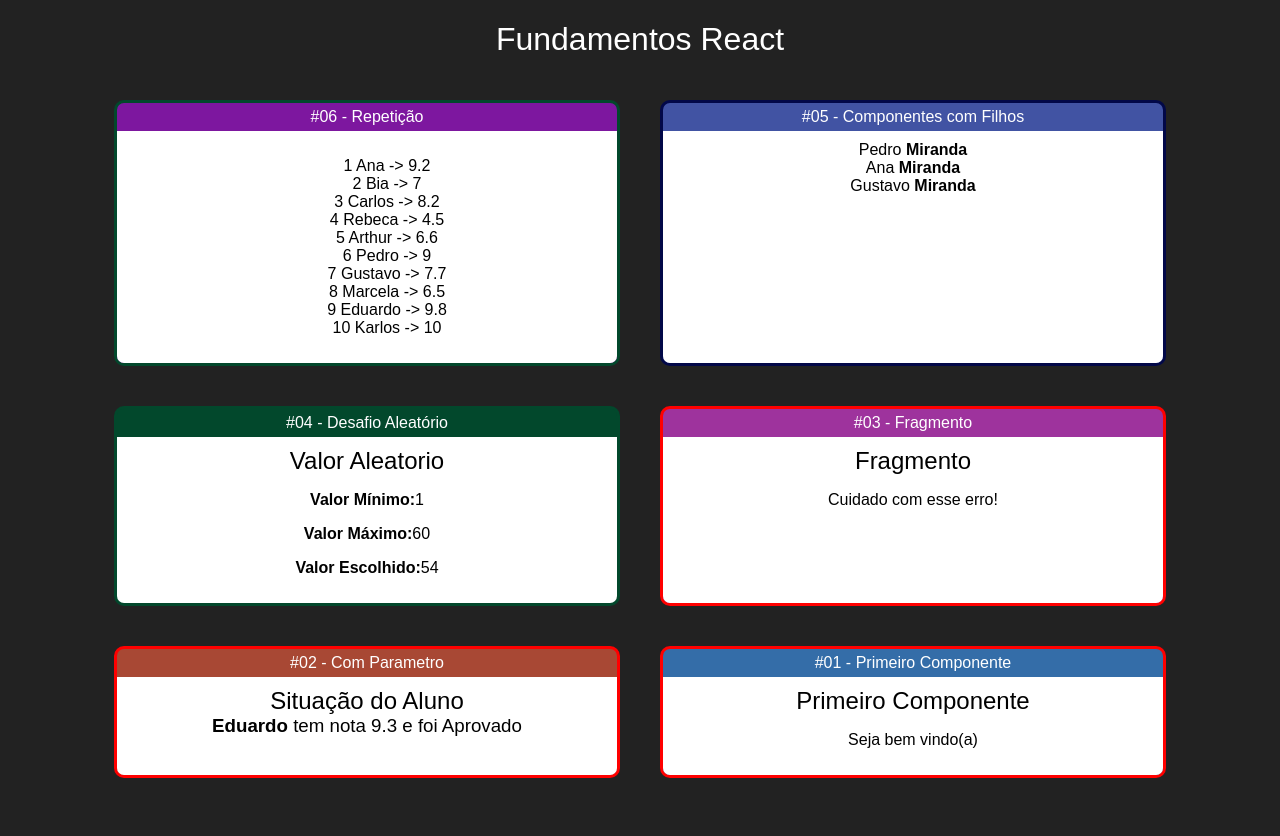
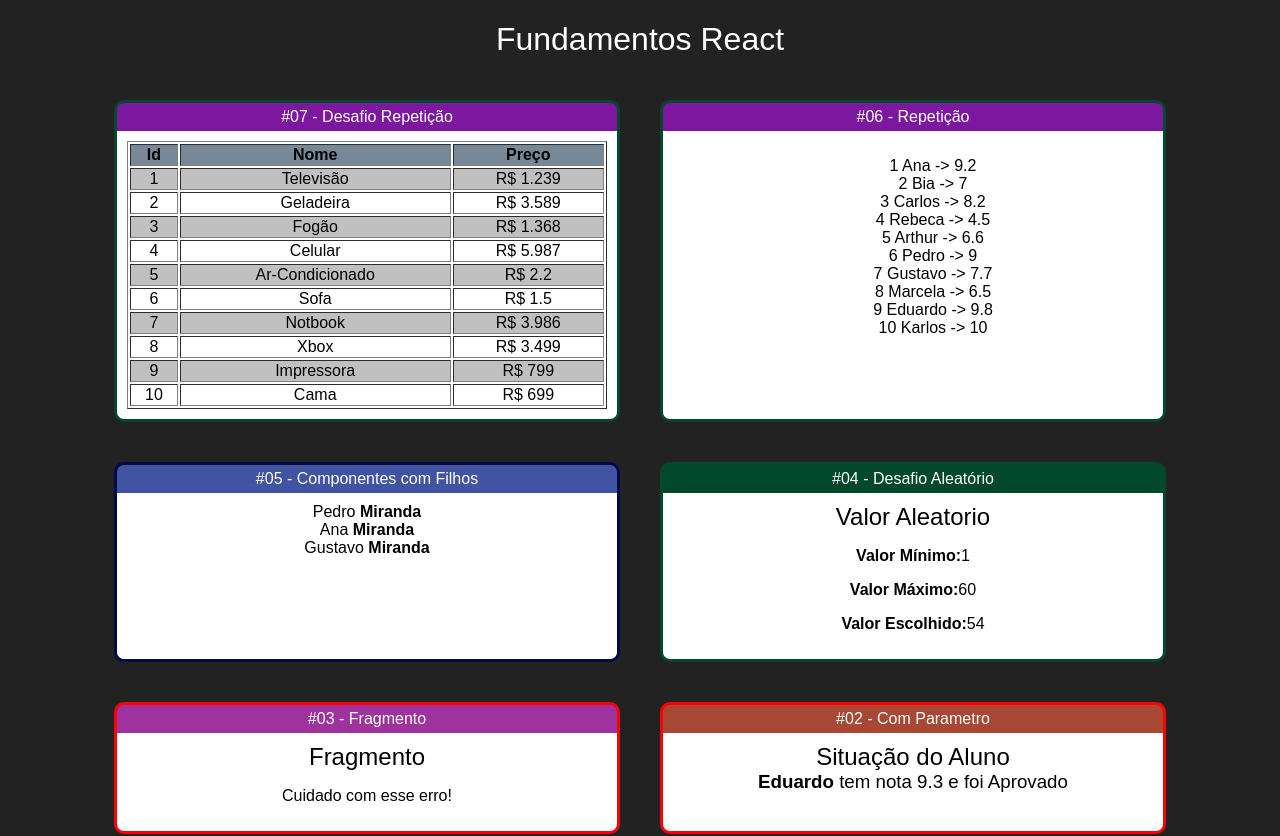
Before and after one commit to Egobbato/Curso-React-Redux, a React (Create React App) app in the folder fundamentos-react/: page / in a window 1280 px wide. Shown: the top 836 px of the page. Before the commit the page ends 806 px from the top, so only its background shows below. Built offline with nearby package versions, Linux system fonts and the light colour scheme; the HTML template or start-up script is replaced by a standard one.

Commit message:
Desafio Repetição

```diff
--- a/fundamentos-react/src/App.jsx
+++ b/fundamentos-react/src/App.jsx
@@ -8,6 +8,7 @@ import Card from "./components/layout/Card";
 import Familia from "./components/basicos/Familia";
 import FamiliaMembro from "./components/basicos/FamiliaMembro";
 import ListaAlunos from "./components/repeticao/ListaAlunos";
+import TabelaProdutos from "./components/repeticao/TabelaProdutos";
 
 export default function App(props) {
   return (
@@ -15,6 +16,10 @@ export default function App(props) {
       <h1>Fundamentos React</h1>
 
       <div className="Cards">
+        <Card titulo="#07 - Desafio Repetição" color="#7d179f" border="#02482c">
+          <TabelaProdutos />
+        </Card>
+
         <Card titulo="#06 - Repetição" color="#7d179f" border="#02482c">
           <ListaAlunos />
         </Card>
--- /dev/null
+++ b/fundamentos-react/src/components/repeticao/TabelaProdutos.css
@@ -0,0 +1,11 @@
+.TabelaProdutos th{
+background-color:lightslategray
+}
+
+.TabelaProdutos table{
+    width: 100%;
+}
+
+ .Par{
+    background-color: silver;
+}
--- /dev/null
+++ b/fundamentos-react/src/components/repeticao/TabelaProdutos.jsx
@@ -0,0 +1,30 @@
+import React from "react";
+import produtos from "../../data/produtos";
+import "./TabelaProdutos.css";
+
+export default function TabelaProdutos(props) {
+  const tabela = produtos.map((produto, i) => {
+    return (
+      <tr className={i % 2 === 0 ? "Par" : ""} key={produto.id}>
+        <td>{produto.id}</td>
+        <td>{produto.nome}</td>
+        <td>R$ {produto.preco}</td>
+      </tr>
+    );
+  });
+
+  return (
+    <div className="TabelaProdutos">
+      <table border={1}>
+        <thead>
+          <tr>
+            <th>Id</th>
+            <th>Nome</th>
+            <th>Preço</th>
+          </tr>
+        </thead>
+        <tbody>{tabela}</tbody>
+      </table>
+    </div>
+  );
+}
--- a/fundamentos-react/src/data/alunos.js
+++ b/fundamentos-react/src/data/alunos.js
@@ -1,5 +1,4 @@
-// eslint-disable-next-line import/no-anonymous-default-export
-export default [
+const alunos = [
   { id: 1, nome: "Ana", nota: 9.2 },
   { id: 2, nome: "Bia", nota: 7.0 },
   { id: 3, nome: "Carlos", nota: 8.2 },
@@ -11,3 +10,5 @@ export default [
   { id: 9, nome: "Eduardo", nota: 9.8 },
   { id: 10, nome: "Karlos", nota: 10.0 },
 ];
+
+export default alunos;
--- /dev/null
+++ b/fundamentos-react/src/data/produtos.js
@@ -0,0 +1,14 @@
+const produtos = [
+  { id: 1, nome: "Televisão", preco: 1.239 },
+  { id: 2, nome: "Geladeira", preco: 3.589 },
+  { id: 3, nome: "Fogão", preco: 1.368 },
+  { id: 4, nome: "Celular", preco: 5.987 },
+  { id: 5, nome: "Ar-Condicionado", preco: 2.2 },
+  { id: 6, nome: "Sofa", preco: 1.5 },
+  { id: 7, nome: "Notbook", preco: 3.986 },
+  { id: 8, nome: "Xbox", preco: 3.499 },
+  { id: 9, nome: "Impressora", preco: 799 },
+  { id: 10, nome: "Cama", preco: 699 },
+];
+
+export default produtos;
```
